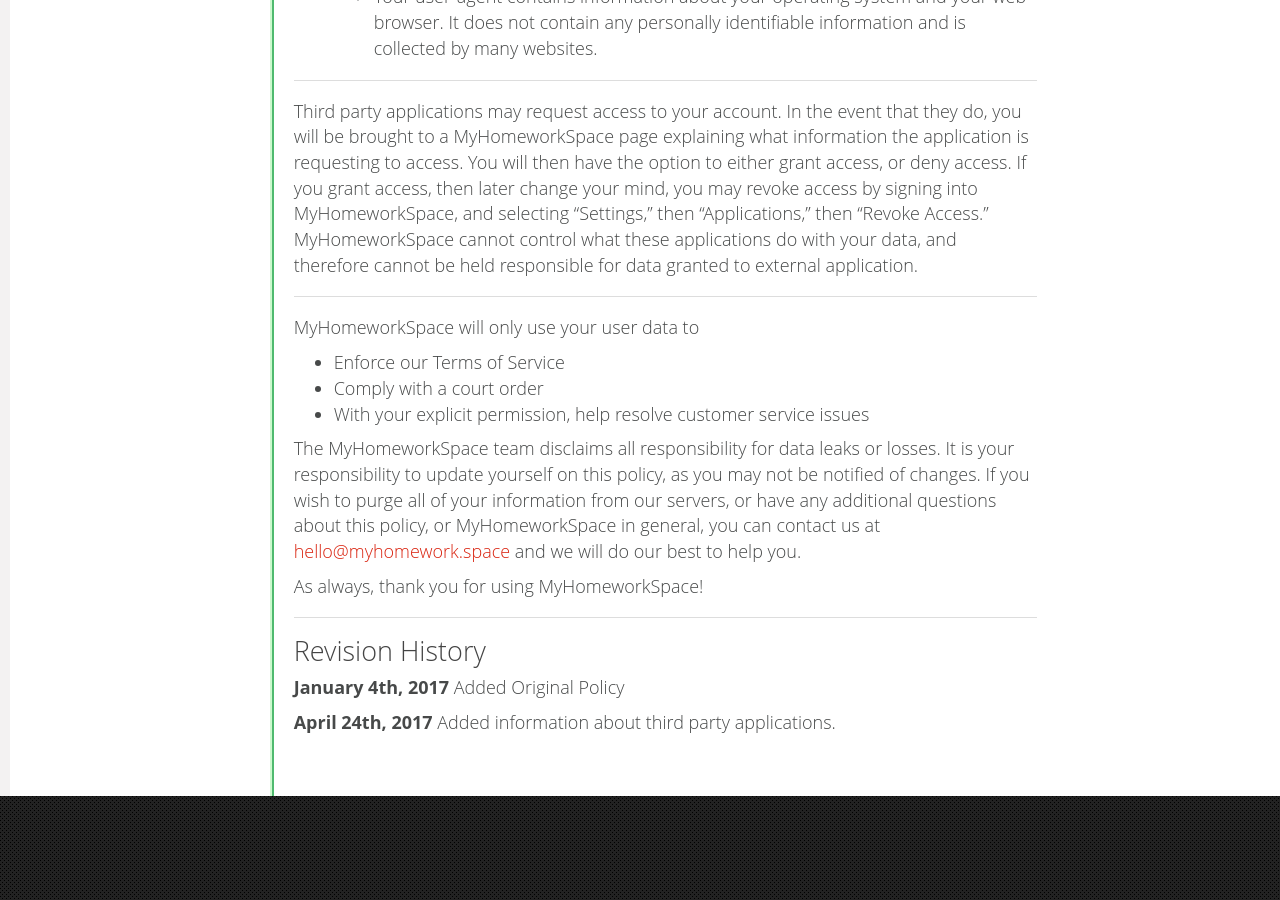
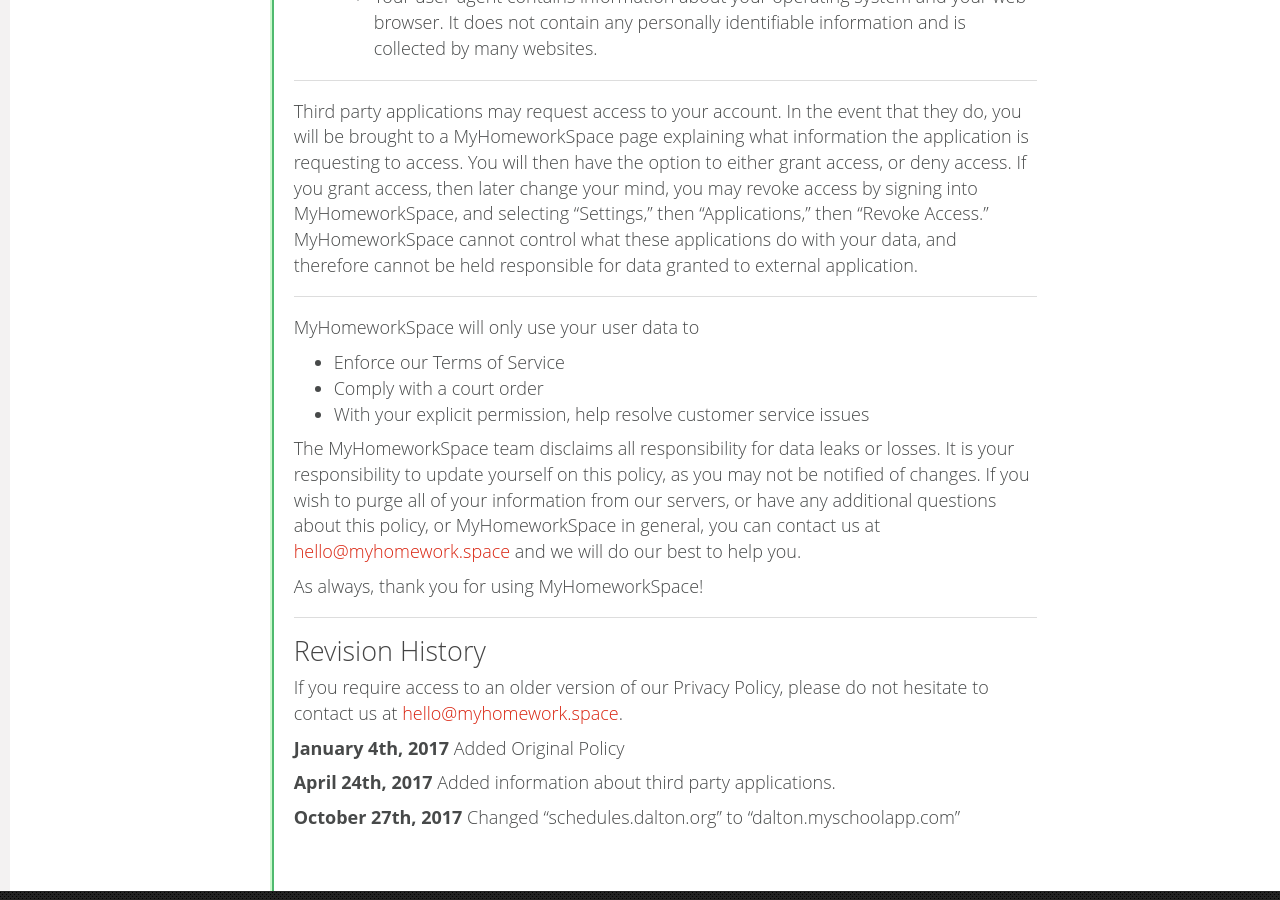
Before and after one commit to MyHomeworkSpace/PrivacyPolicy, a Jekyll site: the page built from _posts/2017-10-27-privacy.md, in a window 1280 px wide and 900 px high, scrolled down 932 px. Built offline with Jekyll 4.4.1, drawn with Linux system fonts in a browser that asks for light colours; before the commit the page ends 1737 px from its top, so only the background shows below that; some of the changed text lies outside the part shown.

Commit message:
Update and rename 2017-04-24-privacy.md to 2017-10-27-privacy.md

```diff
--- a/_posts/2017-04-24-privacy.md
+++ b/_posts/2017-10-27-privacy.md
@@ -11,7 +11,7 @@
 
 
 
-* Your Full Name (As it appears on https://schedules.dalton.org)
+* Your Full Name (As it appears on https://dalton.myschoolapp.com)
    * We use your full name when you submit feedback to MyHomeworkSpace so that we can see who sent it.
 * Your Dalton username
    * We use your Dalton username for demographic purposes. In the future, we may use your Dalton username to sync your account with other Dalton services, for example to download homework from courses.
@@ -48,9 +48,13 @@
 ---
 
 ## Revision History
+If you require access to an older version of our Privacy Policy, please do not hesitate to contact us at [hello@myhomework.space](mailto:hello@myhomework.space).
 
 **January 4th, 2017**
 Added Original Policy
 
 **April 24th, 2017**
 Added information about third party applications.
+
+**October 27th, 2017**
+Changed "schedules.dalton.org" to "dalton.myschoolapp.com"
```
